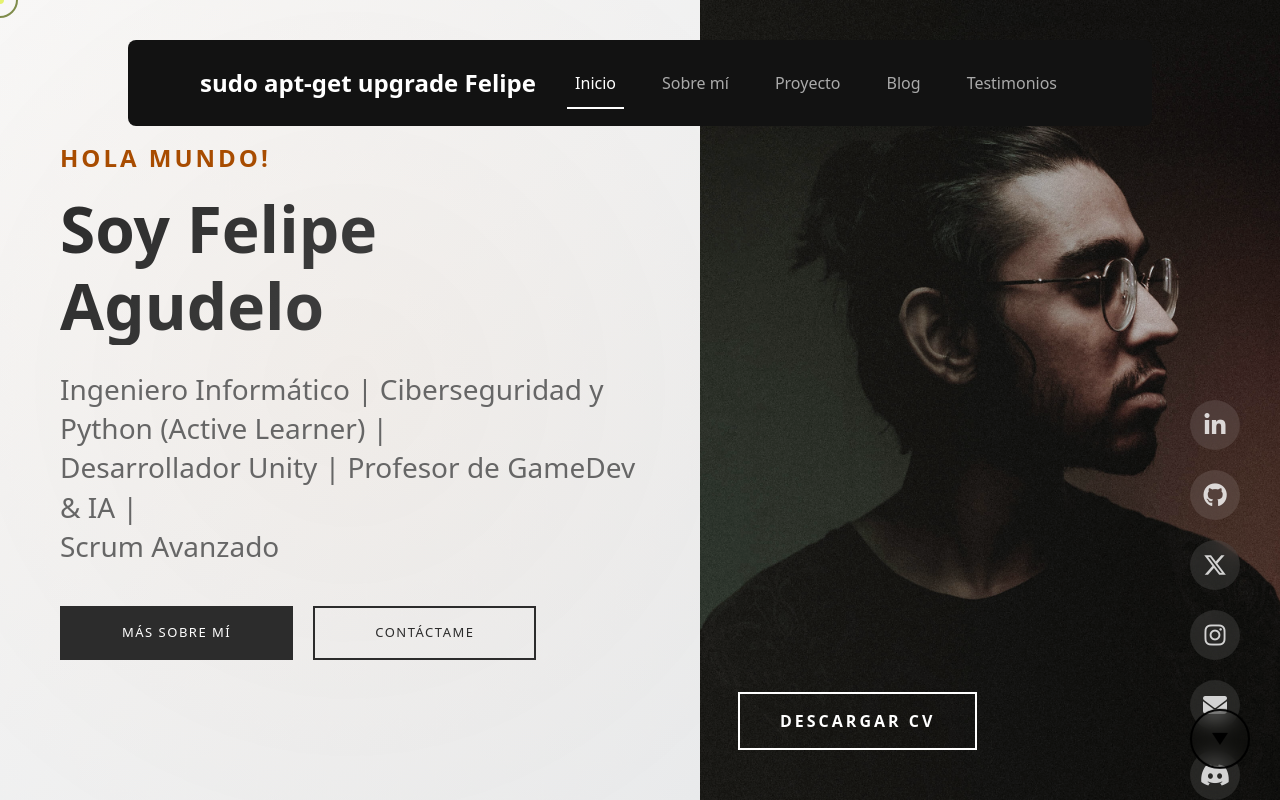
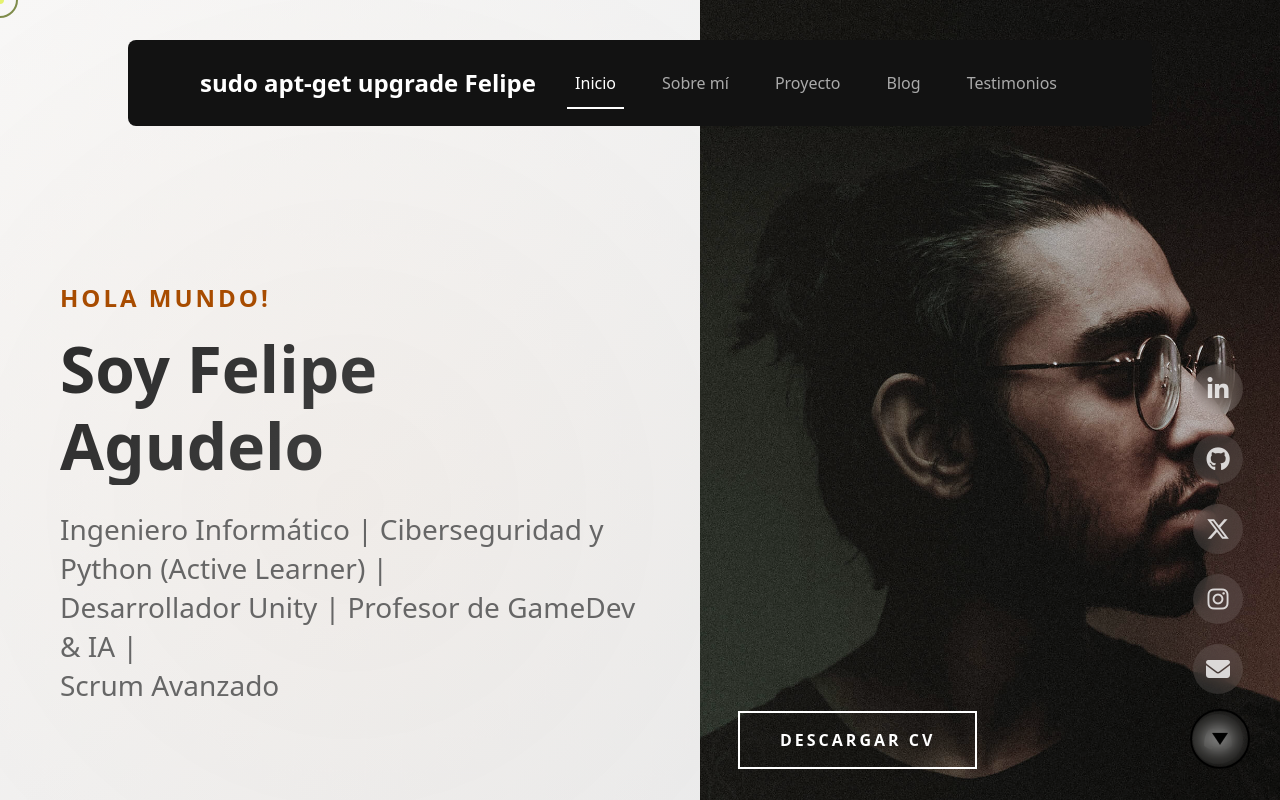
Before and after one commit to VmSoftwareSolution/LandingPage_Felipe_Agudelo, an Angular app: page / in a window 1280 px wide. Shown: the top 800 px of the page. Built offline with nearby package versions, Linux system fonts and the light colour scheme.

Commit message:
FIX(icons): Solucion de error iconos

```diff
--- a/src/app/pages/home/home.css
+++ b/src/app/pages/home/home.css
@@ -54,6 +54,7 @@
   text-transform: uppercase;
   font-weight: 600;
   margin-bottom: 15px;
+  margin-top: 200px;
 }
 
 .main-title {
@@ -82,11 +83,15 @@
   line-height: 1.4;
 }
 
+
 .buttons-container {
   display: flex;
   gap: 20px;
-  margin-top: 40px;
+  margin-top: 200px;
+  z-index: 5;
+  margin-left: 100px;
 }
+
 
 .btn-custom {
   padding: 15px 60px;
@@ -189,8 +194,8 @@
 
 .social-links {
   position: absolute;
-  right: 40px;
-  top: 50%;
+  right: 37px;
+  top: 35%;
   transform: translateY(-50%);
   display: flex;
   flex-direction: column;
@@ -200,7 +205,7 @@
 
 .vertical-divider {
   width: 2px;
-  height: 400px;
+  height: 240px;
   background-color: white;
   opacity: 0.2;
   margin: 20px auto 0 auto;
@@ -237,7 +242,7 @@
   width: 100%;
   margin: 0;
   position: absolute;
-  bottom: 50px;
+  bottom: 270px;
   left: 0;
   z-index: 2;
   padding-left: 40px;
@@ -246,7 +251,6 @@
 .cv-btn-line {
   display: inline-block;
   height: 2px;
-  width: 0; /* Empieza en 0 para el efecto de aparecer */
   background: #fff;
   margin-right: -2px;
   flex-shrink: 0;
```
